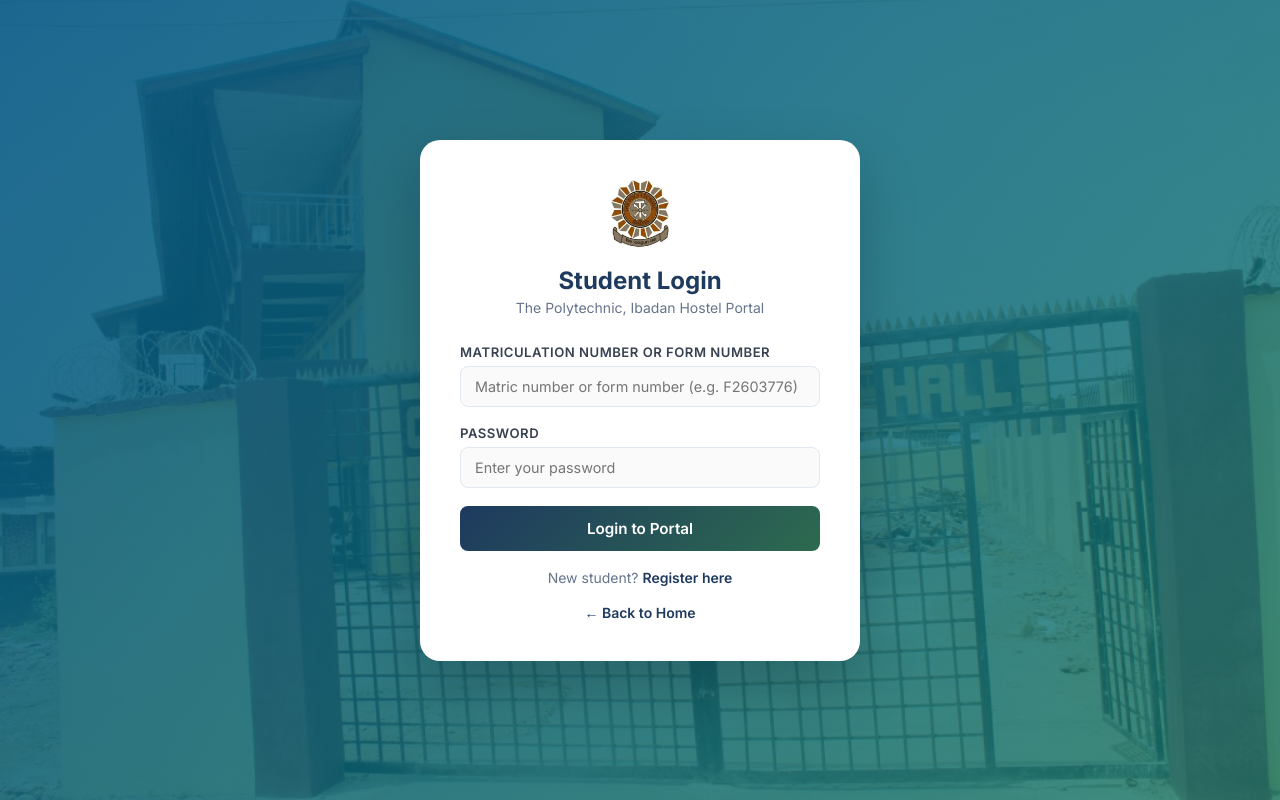
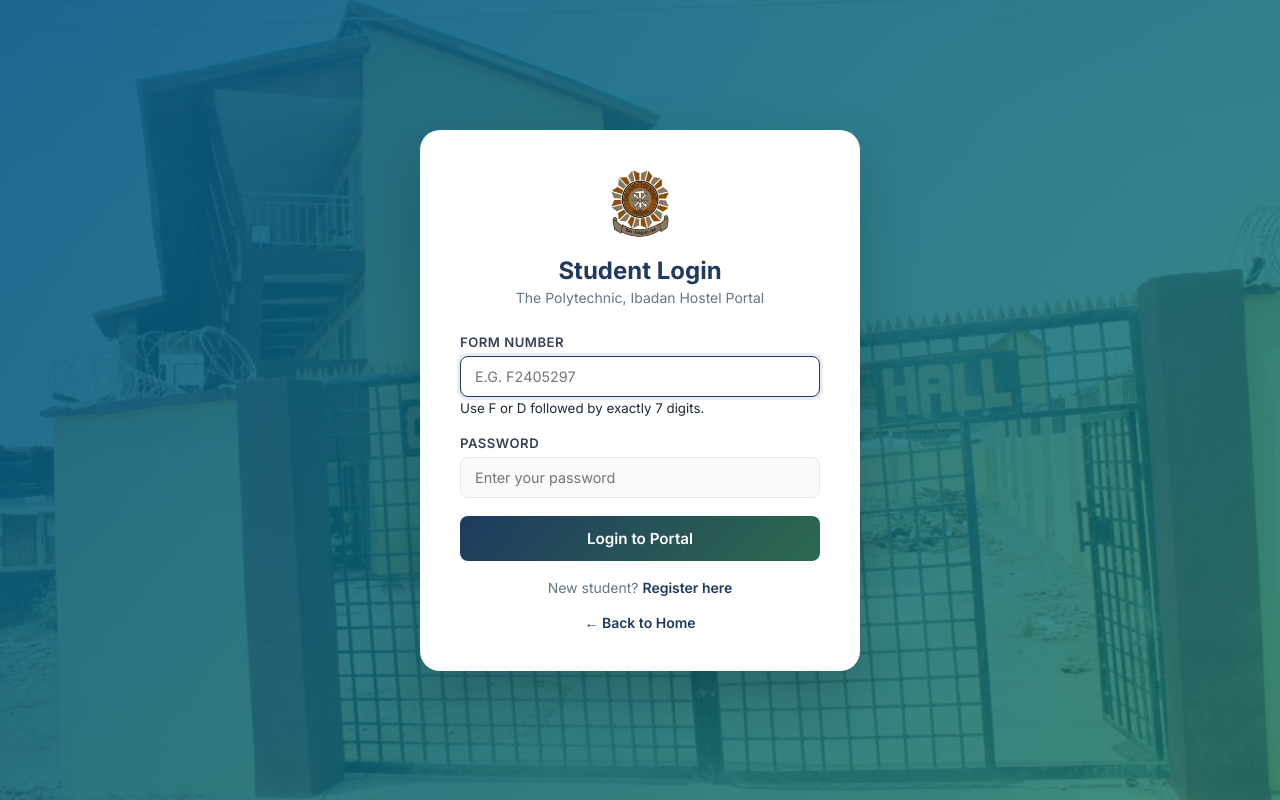
Before and after one commit to Eniola985/Hostel-Management-V2, a PHP site: page /student/login.php in a window 1280 px wide. Run offline with PHP 8.4, Linux system fonts and the light colour scheme.

Commit message:
Make student form number the primary login identifier

```diff
--- a/student/login.php
+++ b/student/login.php
@@ -4,14 +4,14 @@ require_once '../includes/db.php';
 $err = '';
 
 if ($_SERVER['REQUEST_METHOD'] === 'POST') {
-    $identifier = trim($_POST['identifier'] ?? '');
+    $form_no = strtoupper(trim($_POST['form_no'] ?? ''));
     $pass = $_POST['password'] ?? '';
 
-    if ($identifier === '') {
-        $err = 'Enter your matriculation number or form number.';
+    if (!preg_match('/^[FD][0-9]{7}$/', $form_no)) {
+        $err = 'Enter a valid form number in the format F2405297 or D2405297.';
     } else {
-        $stmt = $pdo->prepare("SELECT * FROM students WHERE matric_no=? OR form_no=? LIMIT 1");
-        $stmt->execute([$identifier, $identifier]);
+        $stmt = $pdo->prepare("SELECT * FROM students WHERE form_no=? LIMIT 1");
+        $stmt->execute([$form_no]);
         $student = $stmt->fetch();
 
         if ($student && password_verify($pass, $student['password'])) {
@@ -24,7 +24,7 @@ if ($_SERVER['REQUEST_METHOD'] === 'POST') {
             exit;
         }
 
-        $err = 'Invalid matriculation/form number or password.';
+        $err = 'Invalid form number or password.';
     }
 }
 ?>
@@ -47,8 +47,9 @@ if ($_SERVER['REQUEST_METHOD'] === 'POST') {
         <?php if ($err): ?><div class="alert alert-error"><?= htmlspecialchars($err) ?></div><?php endif; ?>
         <form method="POST">
             <div class="form-group">
-                <label>Matriculation Number or Form Number</label>
-                <input type="text" name="identifier" placeholder="Matric number or form number (e.g. F2603776)" required>
+                <label>Form Number</label>
+                <input type="text" name="form_no" placeholder="e.g. F2405297" pattern="[FDfd][0-9]{7}" maxlength="8" minlength="8" style="text-transform:uppercase" required autofocus>
+                <small>Use F or D followed by exactly 7 digits.</small>
             </div>
             <div class="form-group">
                 <label>Password</label>
```
